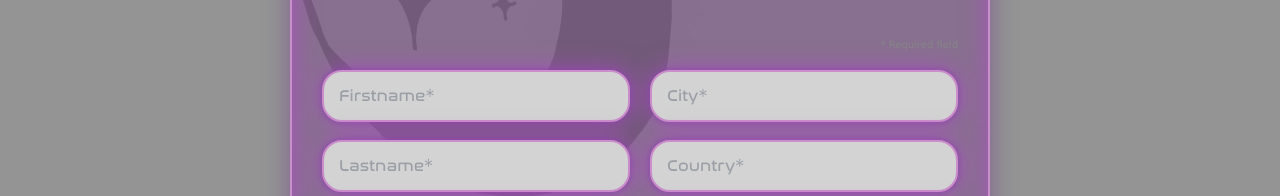
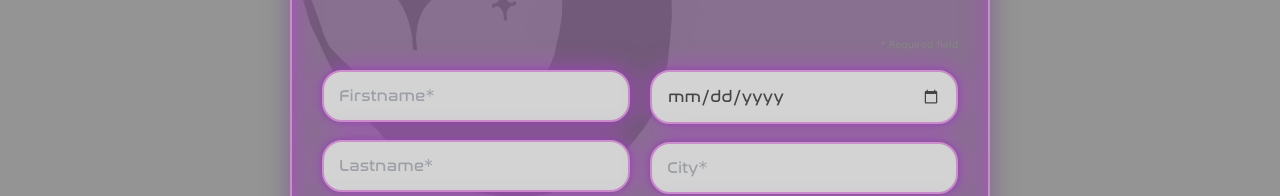
Before and after one commit to develhope/FS27-Team1-Project4, a React (Vite) app: page /sign-up in a window 1280 px wide. Shown: the part 482-678 px from the top of the page. Built offline with nearby package versions, Linux system fonts and the light colour scheme.

Commit message:
added birthday to profile

```diff
--- a/src/components/EditProfile.jsx
+++ b/src/components/EditProfile.jsx
@@ -151,7 +151,7 @@ export function EditProfile() {
               />
 
               <input
-                type="text"
+                type="date"
                 className="input"
                 placeholder="Birthday*"
                 name="birthday"
--- a/src/components/SignUpForm.jsx
+++ b/src/components/SignUpForm.jsx
@@ -8,6 +8,7 @@ export function SignUpForm() {
     username: "",
     email: "",
     password: "",
+    birthday: "",
     city: "",
     country: "",
     address: "",
@@ -35,6 +36,7 @@ export function SignUpForm() {
       "username",
       "email",
       "password",
+      "birthday",
       "city",
       "country",
       "address",
@@ -154,6 +156,14 @@ export function SignUpForm() {
               />
             </div>
             <div className="form-column">
+            <input
+                type="date"
+                className="input"
+                placeholder="Birthday*"
+                name="birthday"
+                value={formData.birthday}
+                onChange={handleChange}
+              />
               <input
                 type="text"
                 className="input"
--- a/src/components/UserProfile.jsx
+++ b/src/components/UserProfile.jsx
@@ -57,6 +57,10 @@ export function UserProfile() {
               <p>{user?.lastname || "N/A"}</p>
             </div>
             <div className="user-detail">
+              <label>Birthday:</label>
+              <p>{user?.birthday || "N/A"}</p>
+            </div>
+            <div className="user-detail">
               <label>Email:</label>
               <p>{user?.email || "N/A"}</p>
             </div>
```
